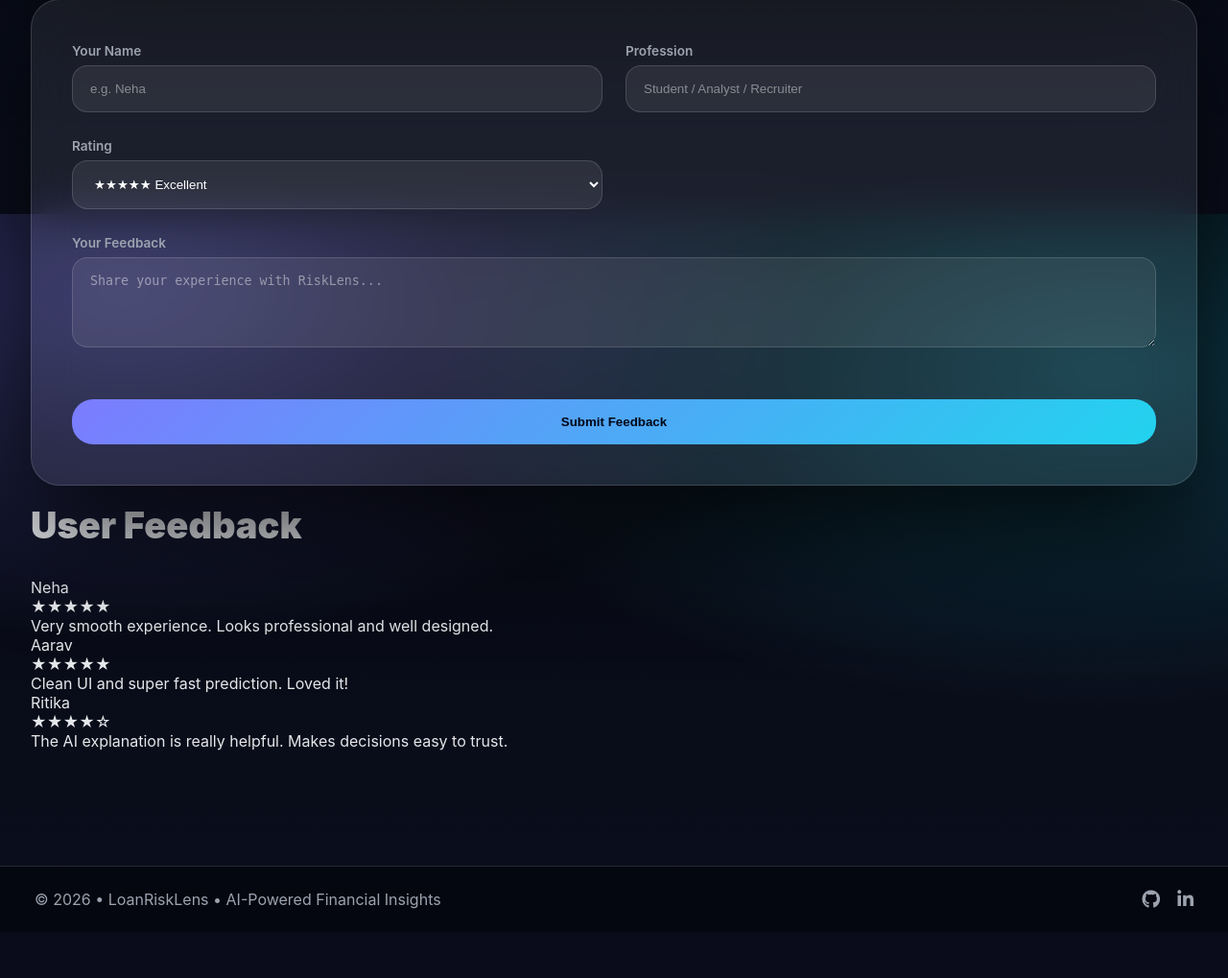
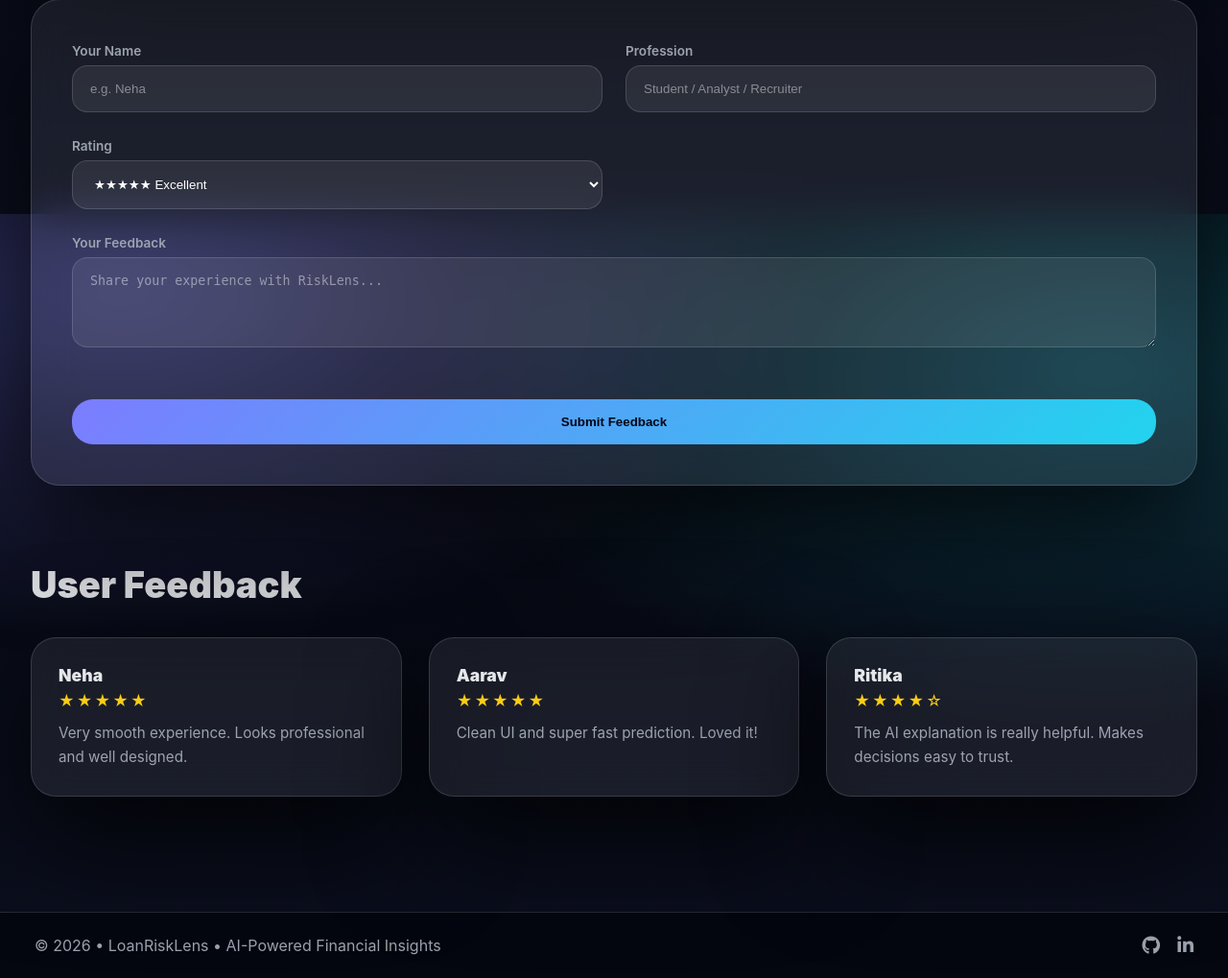
Before and after one commit to Haril2766/Loan-Default-ML, a Flask app: page /reviews in a window 1280 px wide. Shown: the part 577-1596 px from the top of the page at 96% size. Before the commit the page ends 1524 px from the top, so only its background shows below. Run offline with Flask 3, Linux system fonts and the light colour scheme.

Commit message:
Update style.css

```diff
--- a/static/css/style.css
+++ b/static/css/style.css
@@ -262,6 +262,52 @@ body{
   transform:translateY(-3px);
 }
 
+
+/* ================= REVIEW SECTION ================= */
+.reviewSection{
+  margin-top:80px;
+}
+
+.reviewGrid{
+  display:grid;
+  grid-template-columns:repeat(auto-fit,minmax(280px,1fr));
+  gap:28px;
+  margin-top:32px;
+}
+
+.reviewCard{
+  background:var(--card);
+  border:1px solid var(--border);
+  border-radius:26px;
+  padding:28px;
+  backdrop-filter:blur(20px);
+  box-shadow:var(--shadow);
+  transition:transform .25s ease;
+}
+
+.reviewCard:hover{
+  transform:translateY(-6px);
+}
+
+.reviewName{
+  font-weight:900;
+  font-size:1.1rem;
+  margin-bottom:6px;
+}
+
+.reviewStars{
+  color:#facc15;
+  letter-spacing:2px;
+  margin-bottom:12px;
+}
+
+.reviewText{
+  color:var(--soft);
+  line-height:1.6;
+  font-size:.95rem;
+}
+
+
 /* ================= RESPONSIVE ================= */
 @media(max-width:1000px){
   .row{ grid-template-columns:1fr; }
```
